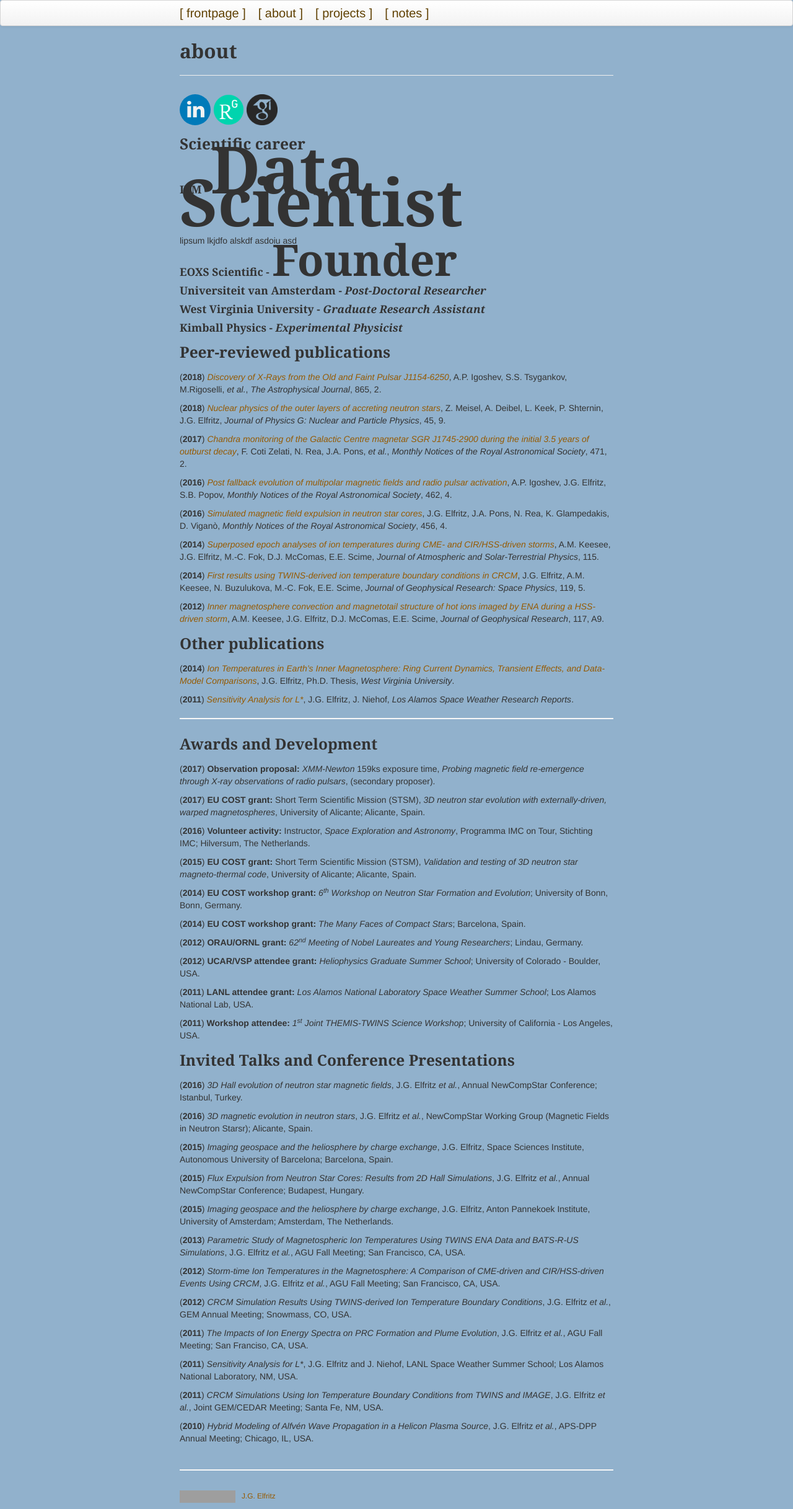
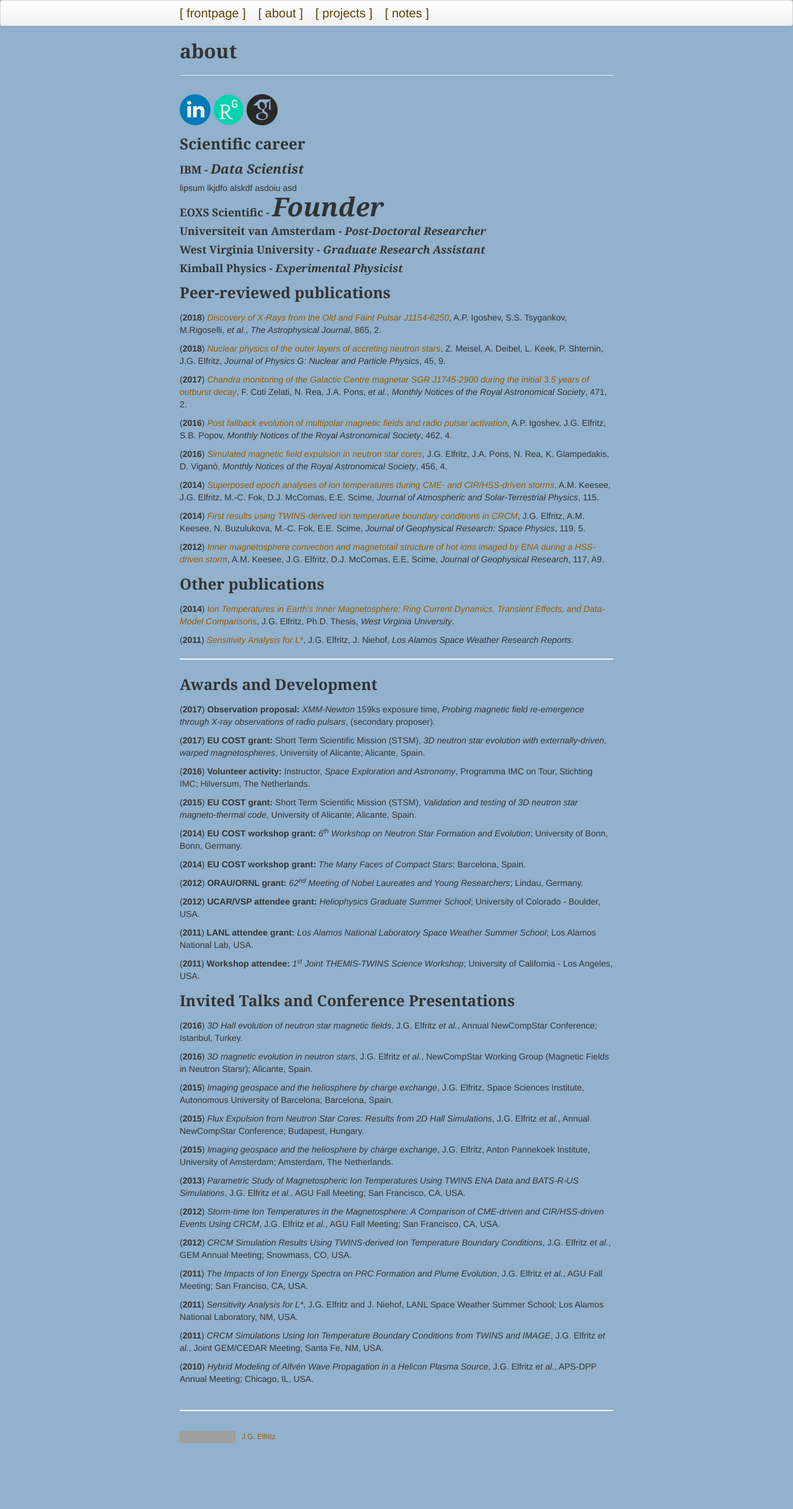
Before and after one commit to justinelfritz/justinelfritz.github.io, a Jekyll site: the page built from pages/about.md, in a window 1280 px wide. Shown: the whole page at 62% size. Built offline with Jekyll 4.4.1, drawn with Linux system fonts in a browser that asks for light colours; after the commit the page ends 2338 px from its top, so only the background shows below that; grey boxes are pictures that could not be loaded.

Commit message:
formatting updates in About

```diff
--- a/pages/about.md
+++ b/pages/about.md
@@ -8,10 +8,10 @@ description: general synopsis and motivation
 
 ### Scientific career
 
-#### **IBM** - <span style="font-size:6em; font-style:italics">Data Scientist</span>
+#### **IBM** - <span style="font-size:1.2em; font-style:italic">Data Scientist</span>
 lipsum lkjdfo alskdf asdoiu asd
 
-#### **EOXS Scientific** - <span style="font-size:4em; font-style:italics">Founder</span>
+#### **EOXS Scientific** - <span style="font-size:2.4em; font-style:italic">Founder</span>
 
 #### **Universiteit van Amsterdam** - *Post-Doctoral Researcher*
 
```
